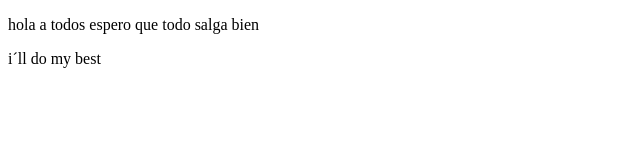
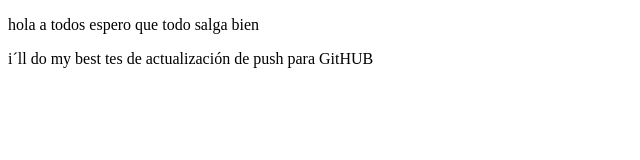
Before and after one commit to jhonytunder1/proyectoDemoCursoPrework, a plain HTML site: page index.html in a window 1280 px wide. Shown: the whole page, without its empty margins (0-640 px from the left). Drawn offline with Linux system fonts and the light colour scheme.

Commit message:
cambios GitHUBt

```diff
--- a/index.html
+++ b/index.html
@@ -12,7 +12,7 @@
         espero que todo salga bien
         <p>
             i´ll do my best
-
+        tes de actualización de push para GitHUB
         </p>
 
     </p>
```
